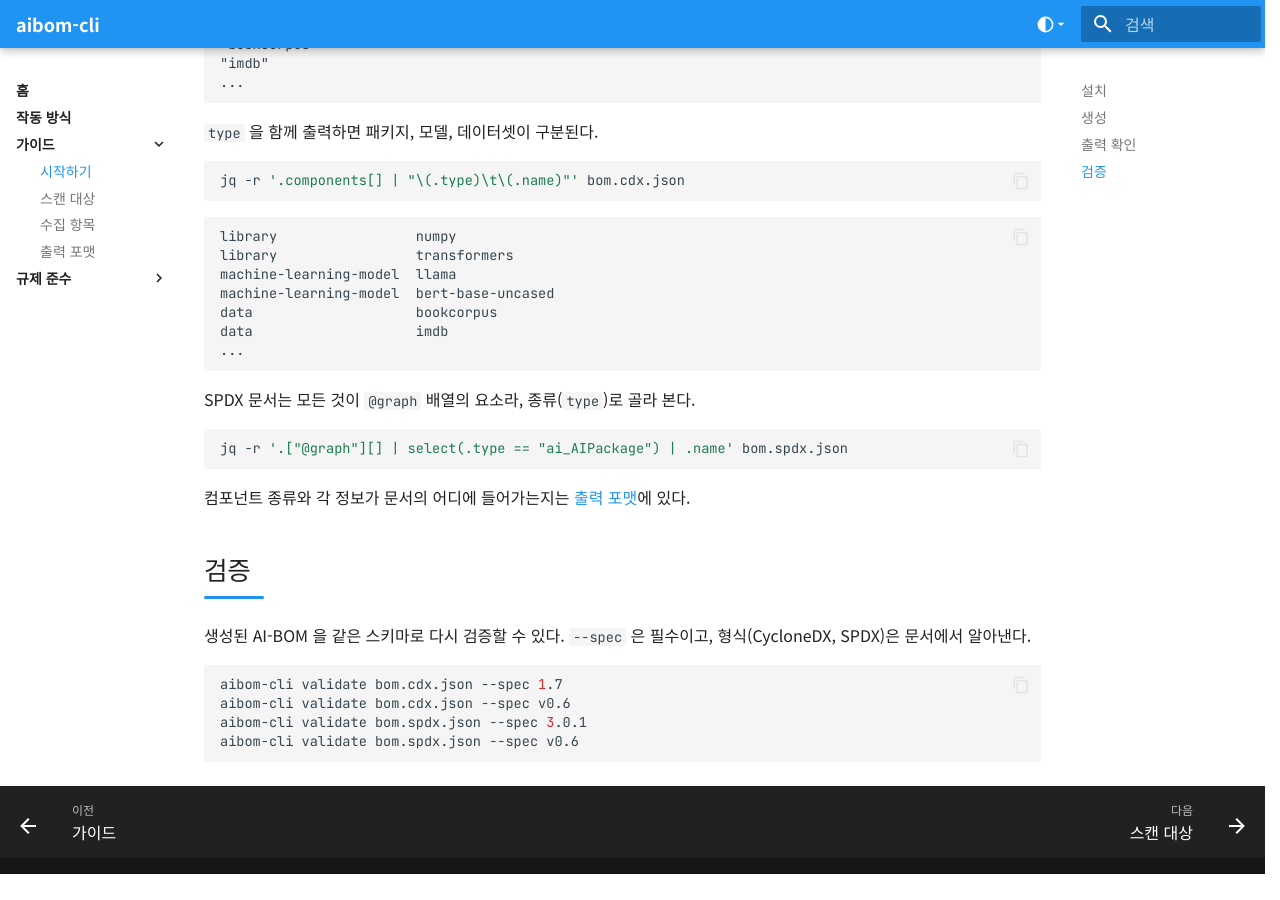
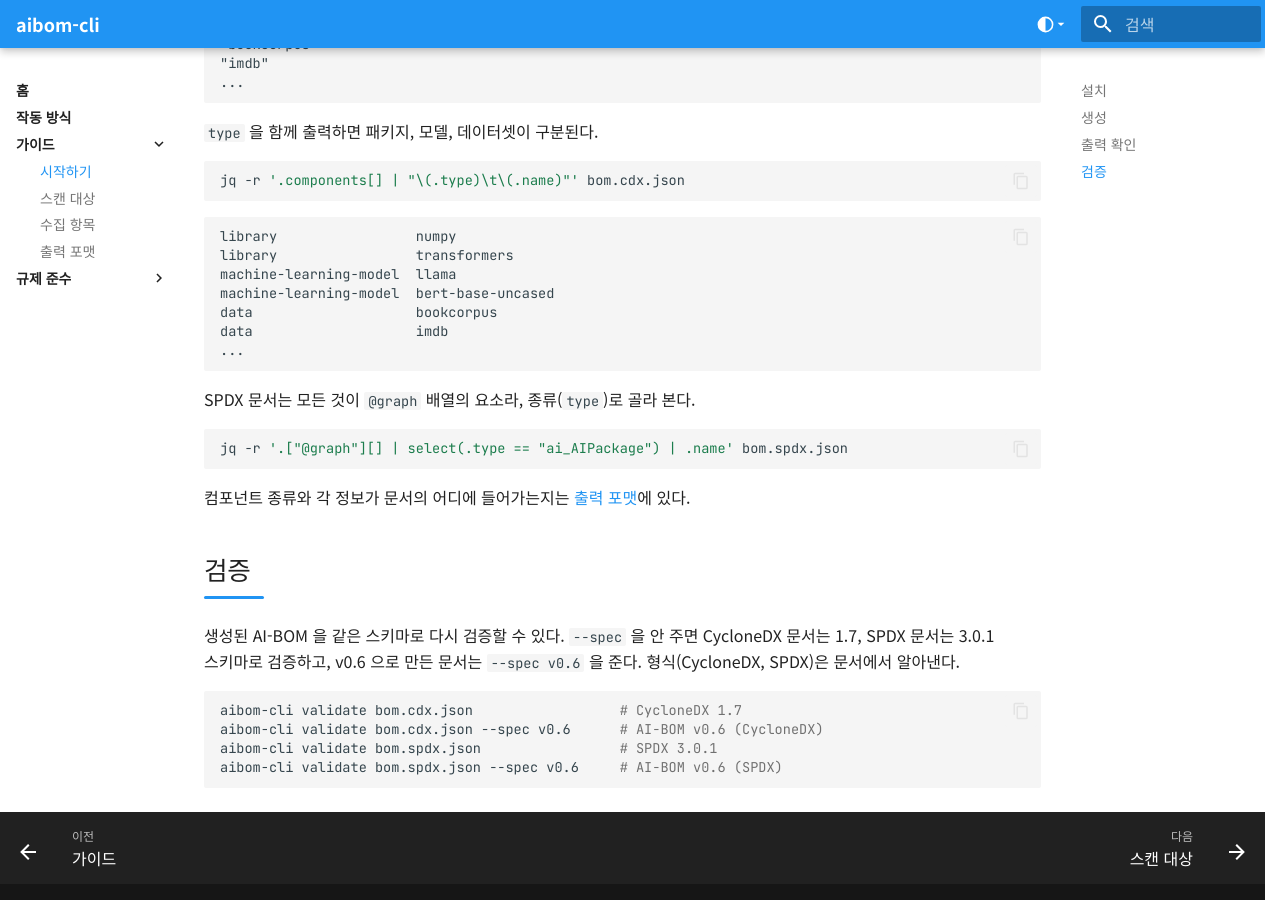
Before and after one commit to ai-devtestsecops-os/sure-aibom, an MkDocs documentation site: the page built from docs/guides/getting-started.md, in a window 1280 px wide and 900 px high, scrolled down 1764 px. Built offline with MkDocs 1.6.1 and Material for MkDocs 9.7.7, drawn with Linux system fonts in a browser that asks for light colours; before the commit the page ends 2638 px from its top, so only the background shows below that.

Commit message:
feat: make validate's --spec optional, defaulting to the document format's base standard, and simplify the conversion and validation wording

````diff
--- a/docs/guides/getting-started.md
+++ b/docs/guides/getting-started.md
@@ -108,11 +108,12 @@ jq -r '.["@graph"][] | select(.type == "ai_AIPackage") | .name' bom.spdx.json
 
 ## 검증
 
-생성된 AI-BOM 을 같은 스키마로 다시 검증할 수 있다. `--spec` 은 필수이고, 형식(CycloneDX, SPDX)은 문서에서 알아낸다.
+생성된 AI-BOM 을 같은 스키마로 다시 검증할 수 있다. `--spec` 을 안 주면 CycloneDX 문서는 1.7, SPDX 문서는 3.0.1 스키마로 검증하고,
+v0.6 으로 만든 문서는 `--spec v0.6` 을 준다. 형식(CycloneDX, SPDX)은 문서에서 알아낸다.
 
 ```bash
-aibom-cli validate bom.cdx.json --spec 1.7
-aibom-cli validate bom.cdx.json --spec v0.6
-aibom-cli validate bom.spdx.json --spec 3.0.1
-aibom-cli validate bom.spdx.json --spec v0.6
+aibom-cli validate bom.cdx.json                  # CycloneDX 1.7
+aibom-cli validate bom.cdx.json --spec v0.6      # AI-BOM v0.6 (CycloneDX)
+aibom-cli validate bom.spdx.json                 # SPDX 3.0.1
+aibom-cli validate bom.spdx.json --spec v0.6     # AI-BOM v0.6 (SPDX)
 ```
````
Also changed, not shown: README.md (+14 -15 lines), docs/about.md (+2 -2 lines), docs/guides/output-format.md (+1 -1 lines), 4 other files.
